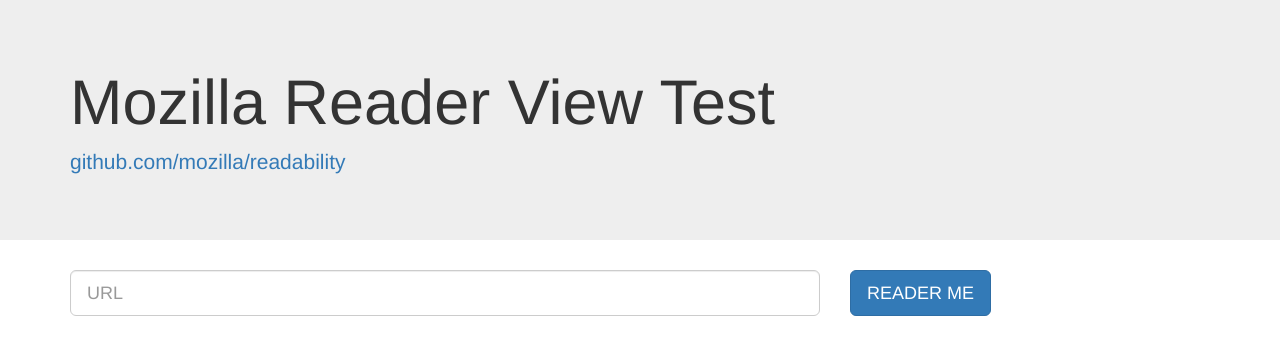
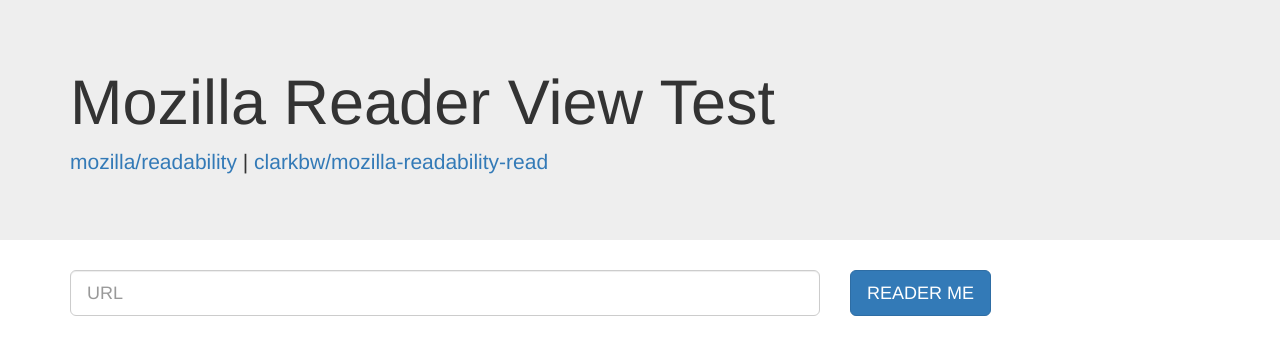
Before and after one commit to clarkbw/mozilla-readability-read, a website: page public/index.html in a window 1280 px wide. Drawn offline with nearby package versions, Linux system fonts and the light colour scheme.

Commit message:
add title and link to this repo

```diff
--- a/public/index.html
+++ b/public/index.html
@@ -1,5 +1,6 @@
 <html>
 <head>
+  <title>Mozilla Reader View Test</title>
   <script src="//code.jquery.com/jquery-1.11.2.min.js"></script>
   <link rel="stylesheet" href="//maxcdn.bootstrapcdn.com/bootstrap/3.3.2/css/bootstrap.min.css">
   <!-- <link rel="stylesheet" href="http://mxr.mozilla.org/mozilla-central/source/toolkit/themes/windows/global/aboutReader.css?raw=1"> -->
@@ -42,7 +43,7 @@
   <div class="jumbotron">
     <div class="container">
       <h1>Mozilla Reader View Test</h1>
-      <p><a href="https://github.com/mozilla/readability" role="button">github.com/mozilla/readability</a></p>
+      <p><a href="https://github.com/mozilla/readability">mozilla/readability</a> | <a href="https://github.com/clarkbw/mozilla-readability-read">clarkbw/mozilla-readability-read</a></p>
     </div>
   </div>
 
```
